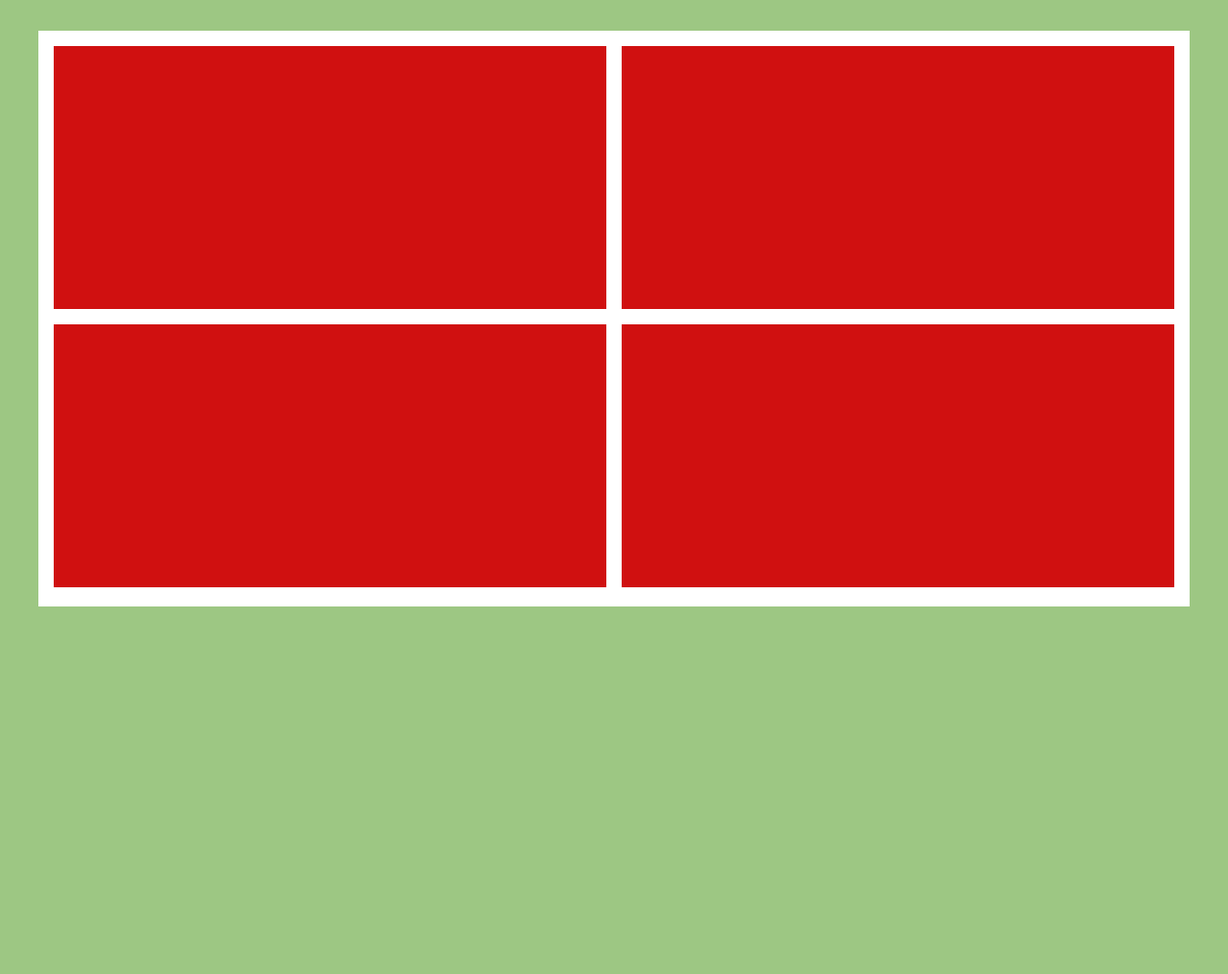
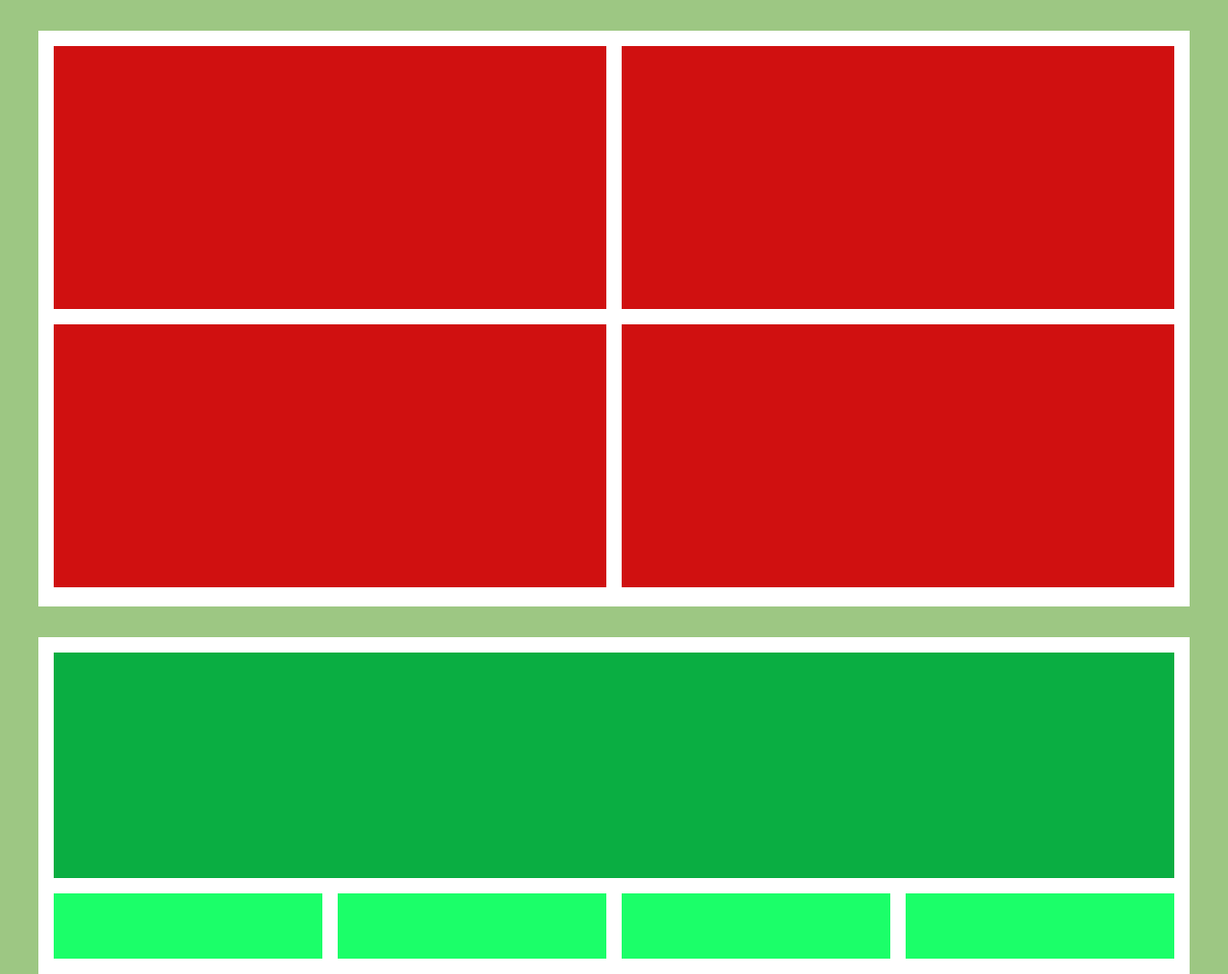
Before and after one commit to Anshyadav2005/projects, a plain HTML site: page project 5/index.html in a window 1280 px wide. Shown: the whole page at 96% size. Before the commit the page ends 800 px from the top, so only its background shows below. Drawn offline with Linux system fonts and the light colour scheme.

Commit message:
layout complete

```diff
--- a/project 5/index.html
+++ b/project 5/index.html
@@ -1,10 +1,10 @@
-<!DOCTYPE html>
+<!doctype html>
 <html lang="en">
   <head>
-    <meta charset="UTF-8">
-    <meta name="viewport" content="width=device-width, initial-scale=1.0">
+    <meta charset="UTF-8" />
+    <meta name="viewport" content="width=device-width, initial-scale=1.0" />
     <title>project 5</title>
-    <link rel="stylesheet"  href="style.css">
+    <link rel="stylesheet" href="style.css" />
   </head>
   <body>
     <section class="upp-container">
@@ -14,8 +14,15 @@
         <div class="upp-box"></div>
         <div class="upp-box"></div>
       </div>
-
     </section>
-
+    <section class="low-container">
+      <div id="low-div"></div>
+      <div id="low-box">
+        <div class="down-box"></div>
+        <div class="down-box"></div>
+        <div class="down-box"></div>
+        <div class="down-box"></div>
+      </div>
+    </section>
   </body>
 </html>
--- a/project 5/style.css
+++ b/project 5/style.css
@@ -1,27 +1,55 @@
-*{
-    margin:0;
-    padding:0;
-    box-sizing:border-box;
+* {
+  margin: 0;
+  padding: 0;
+  box-sizing: border-box;
 }
-body{
-    background-color: #9DC783;
+body {
+  background-color: #9dc783;
 }
-.upp-container{
-    max-width:1200px;
+.upp-container {
+  max-width: 1200px;
   min-height: 600px;
-    background-color: #FFFFFF;
+  background-color: #ffffff;
   margin: 32px auto;
 }
-#upp-div{
+#upp-div {
   max-width: 100%;
   min-height: 566px;
   display: grid;
-    grid-template-columns: repeat(2,1fr);
+  grid-template-columns: repeat(2, 1fr);
   gap: 16px;
   padding: 16px;
 }
-.upp-box{
+.upp-box {
   max-width: 100%;
   min-height: 274px;
-    background-color: #D01010;
+  background-color: #d01010;
 }
+.low-container {
+  max-width: 1200px;
+  min-height: 350px;
+  background-color: #ffffff;
+  margin: 0 auto;
+  display: flex;
+  flex-direction: column;
+}
+#low-div {
+  max-width: 100%;
+  min-height: 235px;
+  background-color: #0aae42;
+  margin: 16px;
+}
+#low-box {
+  max-width: 100%;
+  min-height: 68px;
+  margin: 16px;
+  margin-top: 0;
+  display: grid;
+  grid-template-columns: repeat(4, 1fr);
+  gap: 16px;
+}
+.down-box {
+  max-width: 100%;
+  min-height: 68px;
+  background-color: #1bff69;
+}
```
Lines whose indentation alone changed are shown as unchanged.
